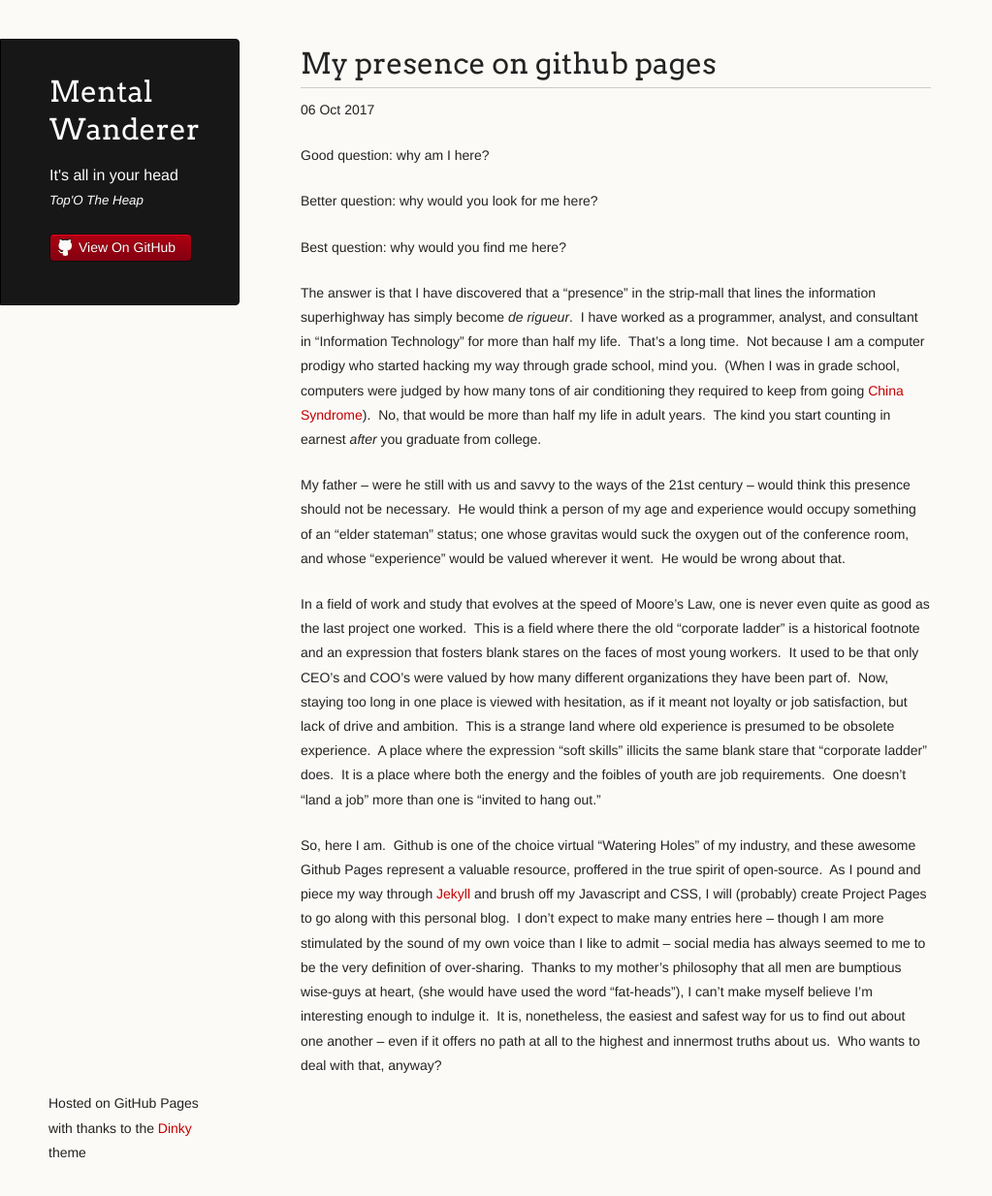
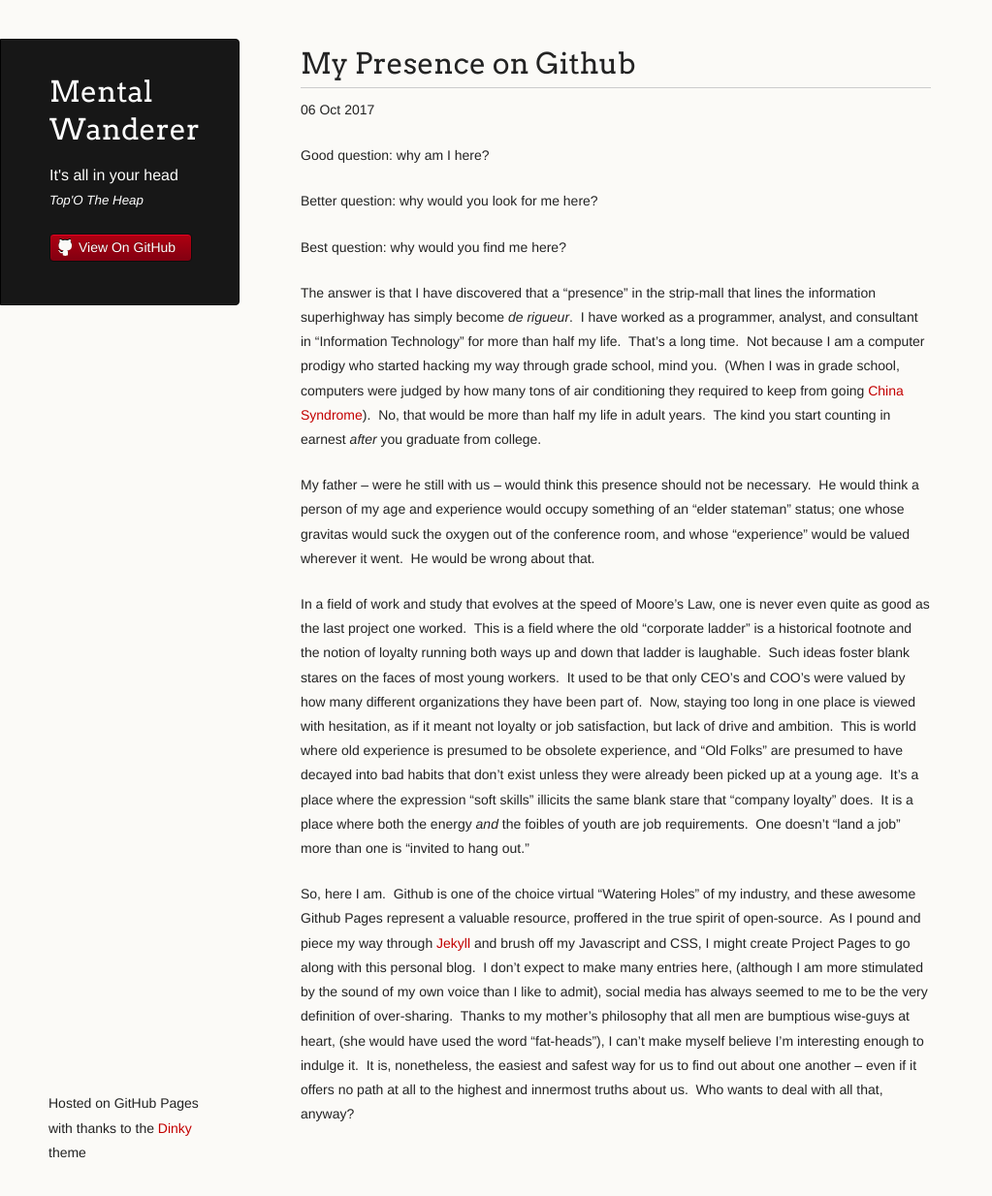
Before and after one commit to coryburt/coryburt.github.io, a Jekyll site: the page built from _posts/2017-10-06-And-So-It-Begins.md, in a window 1280 px wide and 1234 px high. Shown: the whole window at 97% size, without its empty margins (0-1023 px from the left). Built offline with Jekyll 4.4.1, drawn with Linux system fonts in a browser that asks for light colours.

Commit message:
Updated entry

```diff
--- a/_posts/2017-10-06-And-So-It-Begins.md
+++ b/_posts/2017-10-06-And-So-It-Begins.md
@@ -1,6 +1,6 @@
 ---
 layout: "post"
-title:  "My presence on github pages"
+title:  "My Presence on Github"
 ---
 
 Good question: why am I here?
@@ -15,24 +15,26 @@ That's a long time.&nbsp; Not because I am a computer prodigy who started hackin
 computers were judged by how many tons of air conditioning they required to keep from going [China Syndrome](https://www.google.com/url?sa=t&rct=j&q=&esrc=s&source=web&cd=1&cad=rja&uact=8&ved=0ahUKEwiJ_YGJ9t7WAhVBrlQKHedTAG0QFggmMAA&url=https%3A%2F%2Fen.wikipedia.org%2Fwiki%2FThe_China_Syndrome&usg=AOvVaw224COq4UfYbpouV-jNrme-)).&nbsp;
 No, that would be more than half my life in adult years.&nbsp; The kind you start counting in earnest _after_ you graduate from college.
 
-My father -- were he still with us and savvy to the ways of the 21st century -- would think this presence should not be necessary.&nbsp;
+My father -- were he still with us -- would think this presence should not be necessary.&nbsp;
 He would think a person of my age and experience would occupy something of an "elder stateman" status; one whose gravitas would suck the oxygen out
 of the conference room, and whose "experience" would be valued wherever it went.&nbsp; He would be wrong about that.
 
 In a field of work and study that evolves at the speed of Moore's Law, one is never even quite as good as the last project one worked.&nbsp;
-This is a field where there the old "corporate ladder" is a historical footnote and an expression that fosters blank stares on the faces of most young workers.&nbsp;
+This is a field where the old "corporate ladder" is a historical footnote and the notion of loyalty running both ways up and down
+that ladder is laughable.&nbsp; Such ideas foster blank stares on the faces of most young workers.&nbsp;
 It used to be that only CEO's and COO's were valued by how many different organizations they have been part of.&nbsp;
 Now, staying too long in one place is viewed with hesitation, as if it meant not loyalty or job satisfaction, but lack of drive and ambition.&nbsp;
-This is a strange land where old experience is presumed to be obsolete experience.&nbsp;
-A place where the expression "soft skills" illicits the same blank stare that "corporate ladder" does.&nbsp;
-It is a place where both the energy and the foibles of youth are job requirements.&nbsp; One doesn't "land a job" more than one is "invited to hang out."
+This is world where old experience is presumed to be obsolete experience, and "Old Folks" are presumed to have decayed into
+bad habits that don't exist unless they were already been picked up at a young age.&nbsp;
+It's a place where the expression "soft skills" illicits the same blank stare that "company loyalty" does.&nbsp;
+It is a place where both the energy *and* the foibles of youth are job requirements.&nbsp; One doesn't "land a job" more than one is "invited to hang out."
 
 So, here I am.&nbsp;
 Github is one of the choice virtual "Watering Holes" of my industry, and these awesome Github Pages represent a valuable resource, proffered in the true spirit of open-source.&nbsp;
 As I pound and piece my way through [Jekyll](https://www.google.com/url?sa=t&rct=j&q=&esrc=s&source=web&cd=1&cad=rja&uact=8&ved=0ahUKEwj9uPXA-d7WAhVizlQKHbPNDAsQFggmMAA&url=https%3A%2F%2Fjekyllrb.com%2F&usg=AOvVaw2YD8MteLYGPeySP2jj4BHG)
-and brush off my Javascript and CSS, I will (probably) create Project Pages to go along with this personal blog.&nbsp;
-I don't expect to make many entries here -- though I am more stimulated by the sound of my own voice than I like to admit -- social media has always seemed to me
+and brush off my Javascript and CSS, I might create Project Pages to go along with this personal blog.&nbsp;
+I don't expect to make many entries here, (although I am more stimulated by the sound of my own voice than I like to admit), social media has always seemed to me
 to be the very definition of over-sharing.&nbsp;
 Thanks to my mother's philosophy that all men are bumptious wise-guys at heart, (she would have used the word "fat-heads"), I can't make myself believe I'm interesting enough to indulge it.&nbsp;
 It is, nonetheless, the easiest and safest way for us to find out about one another -- even if it offers no path at all to the highest and innermost truths about us.&nbsp;
-Who wants to deal with that, anyway?
+Who wants to deal with all that, anyway?
```
